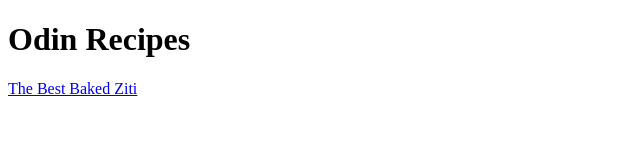
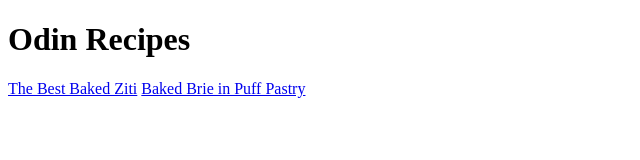
Before and after one commit to sluggerguy2/odin-recipes, a plain HTML site: page index.html in a window 1280 px wide. Shown: the whole page, without its empty margins (0-640 px from the left). Drawn offline with Linux system fonts and the light colour scheme.

Commit message:
Added Baked Brie recipe to homepage

```diff
--- a/index.html
+++ b/index.html
@@ -10,6 +10,7 @@
 <body>
     <h1>Odin Recipes</h1>
     <a href="./recipes/bakedZiti.html">The Best Baked Ziti</a>
+    <a href="./recipes/brie.html">Baked Brie in Puff Pastry</a>
 
 </body>
 
```
Also changed, not shown: recipes/bakedZiti.html (+1 -1 lines), images/puffpastry.jpg (added), recipes/brie.html (added).
